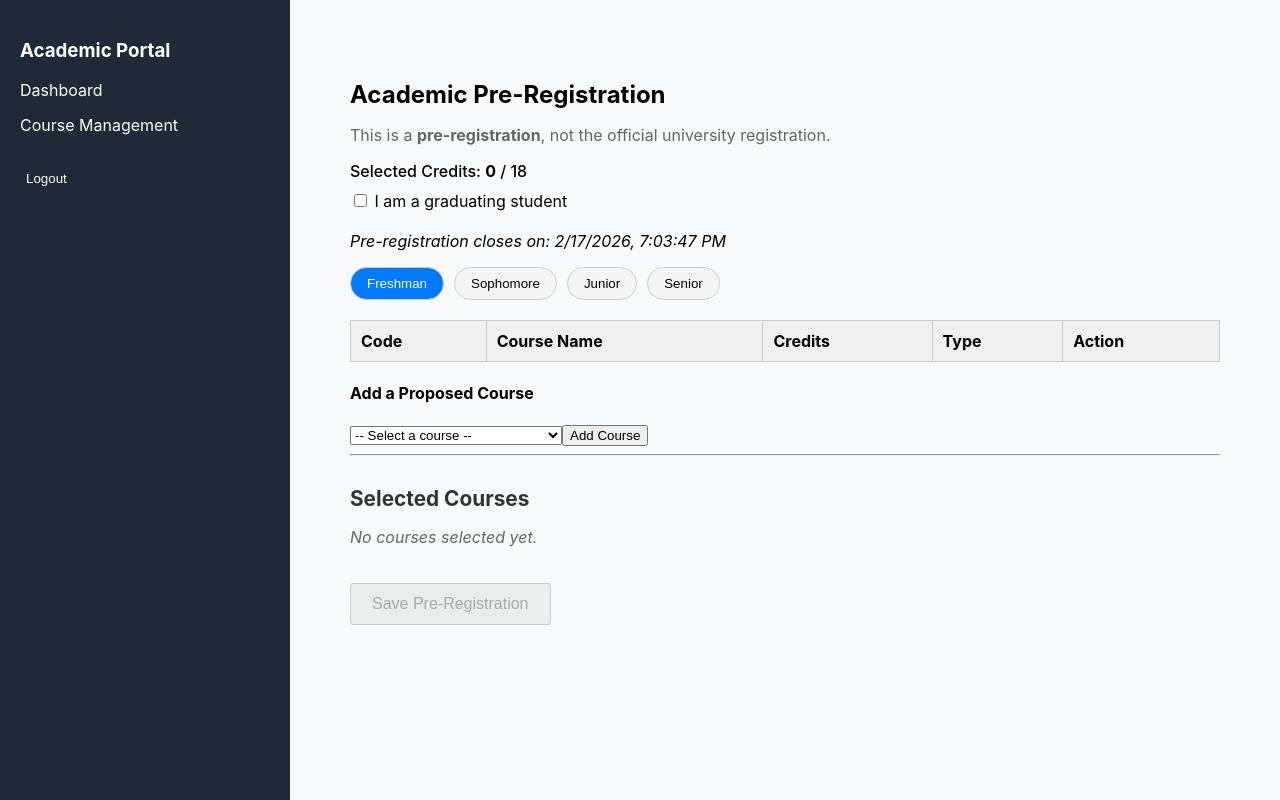
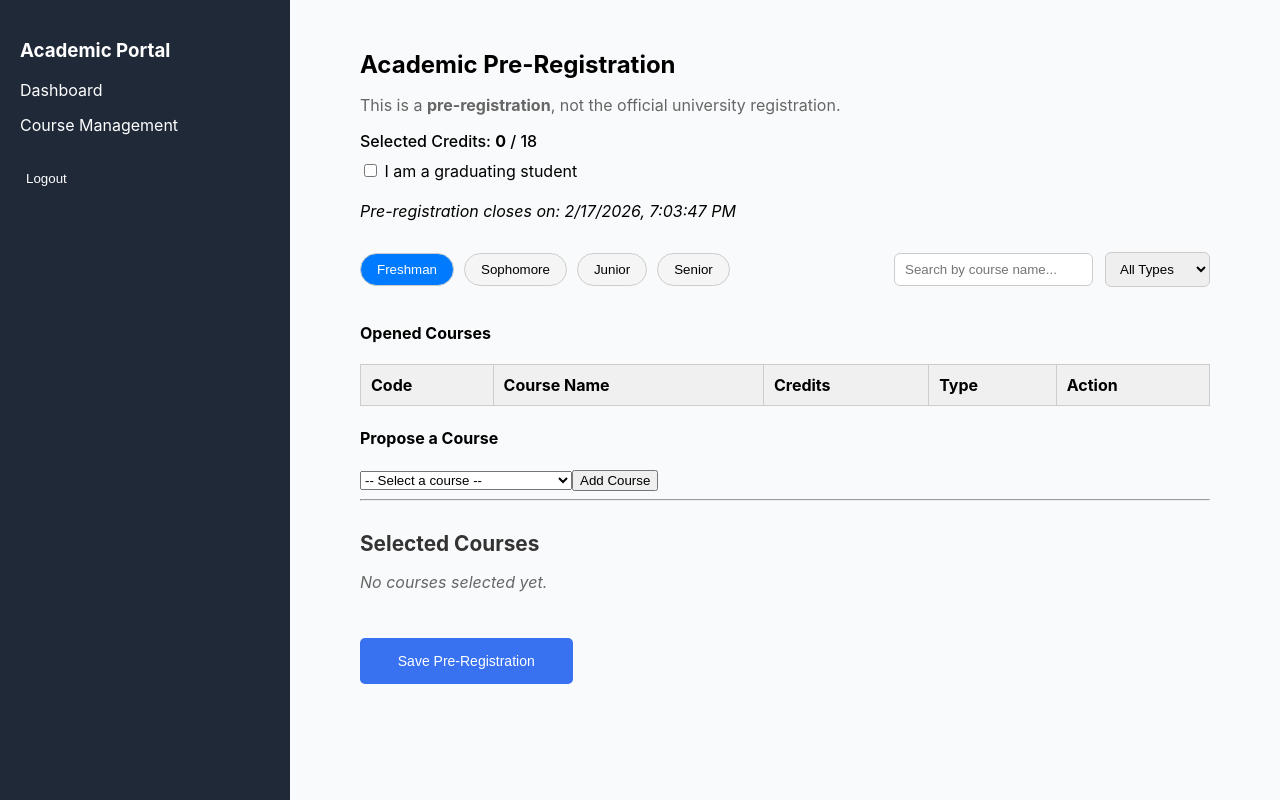
Before and after one commit to reem1002/academic-portal, a React (Create React App) app: page /pre-registration in a window 1280 px wide. Built offline with nearby package versions, Linux system fonts and the light colour scheme; sample sign-in values are in the browser's storage.

Commit message:
reg. page handeling

```diff
--- a/src/pages/PreRegisterationPage.jsx
+++ b/src/pages/PreRegisterationPage.jsx
@@ -1,8 +1,7 @@
 import { useState, useEffect } from "react";
 import "./styles/PreRegistrationPage.css";
 import bylawCourses from "../data/bylawCourses";
-import { FiTrash2 } from "react-icons/fi";
-
+import { FiTrash2, FiPlus } from 'react-icons/fi';
 
 const PreRegistrationPage = () => {
     const [openedCourses, setOpenedCourses] = useState([]);
@@ -10,29 +9,39 @@ const PreRegistrationPage = () => {
     const [selectedDropdownCourse, setSelectedDropdownCourse] = useState("");
     const [isGraduating, setIsGraduating] = useState(false);
     const [activeLevel, setActiveLevel] = useState("Freshman");
-    const [registrationEnd, setRegistrationEnd] = useState(null); // نهاية التسجيل المبدئي
+    const [registrationEnd, setRegistrationEnd] = useState(null);
+    const [searchTerm, setSearchTerm] = useState("");
+    const [typeFilter, setTypeFilter] = useState("All"); // All | Mandatory | Elective
 
     const levels = ["Freshman", "Sophomore", "Junior", "Senior"];
     const maxCredits = 18;
 
     useEffect(() => {
-        // جلب المواد المفتوحة
         const opened = JSON.parse(localStorage.getItem("openedCourses")) || [];
         setOpenedCourses(opened);
 
-        // جلب اختيارات الطالب السابقة
         const currentUser = JSON.parse(localStorage.getItem("currentUser"));
+
+        // جميع اختيارات الطالب من الـ studentSelections
         const selections = JSON.parse(localStorage.getItem("studentSelections")) || [];
         const userSelections = selections.filter(s => s.studentName === currentUser.name);
-        setSelectedCourses(userSelections);
+
+        // المواد المقترحة (لكن بدون المواد المفتوحة من الدكتور)
+        const proposed = bylawCourses.filter(
+            c => !opened.some(o => o.code === c.code)
+        );
+
+        // دمج الـ selectedCourses مع أي اختيارات سابقة للطالب
+        setSelectedCourses([...userSelections]);
+
+        // حالة التخرج
         setIsGraduating(userSelections.some(s => s.isGraduate));
 
-        // جلب مدة التسجيل المبدئي (Pre-registration)
+        // معلومات انتهاء Pre-registration
         const preRegInfo = JSON.parse(localStorage.getItem("preRegistrationInfo")) || {};
         if (preRegInfo.end) {
             setRegistrationEnd(new Date(preRegInfo.end));
         } else {
-            // إذا لم تكن محددة، نحدد 7 أيام من الآن (باي ديفولت)
             const endDate = new Date();
             endDate.setDate(endDate.getDate() + 7);
             setRegistrationEnd(endDate);
@@ -40,6 +49,12 @@ const PreRegistrationPage = () => {
         }
     }, []);
 
+    const canModify = () => {
+        if (!registrationEnd) return false;
+        return new Date() <= registrationEnd;
+    };
+
+    // إضافة مادة
     const addCourse = (course) => {
         if (!course || !canModify()) return;
 
@@ -53,16 +68,16 @@ const PreRegistrationPage = () => {
         }
     };
 
+    // إزالة مادة
     const removeCourse = (code) => {
         if (!canModify()) return;
         setSelectedCourses(selectedCourses.filter(c => c.code !== code));
     };
 
+    // حفظ التسجيل
     const submitSelection = () => {
         const currentUser = JSON.parse(localStorage.getItem("currentUser"));
         const allSelections = JSON.parse(localStorage.getItem("studentSelections")) || [];
-
-        // إزالة أي تسجيل سابق لنفس الطالب
         const updatedSelections = allSelections.filter(s => s.studentName !== currentUser.name);
 
         const newSelections = selectedCourses.map(c => ({
@@ -75,18 +90,26 @@ const PreRegistrationPage = () => {
         alert("Your pre-registration has been saved!");
     };
 
-    // التحقق إذا التسجيل المبدئي ما زال مفتوح
-    const canModify = () => {
-        if (!registrationEnd) return false;
-        return new Date() <= registrationEnd;
-    };
+    // المواد المفتوحة للمستوى الحالي
+    const filteredOpenedCourses = openedCourses
+        .filter(course => course.level === activeLevel)
+        .filter(course =>
+            course.name.toLowerCase().includes(searchTerm.toLowerCase())
+        )
+        .filter(course => {
+            if (typeFilter === "All") return true;
+            if (typeFilter === "Mandatory") return course.mandatory;
+            if (typeFilter === "Elective") return !course.mandatory;
+            return true;
+        });
 
-    // المواد المفتوحة للمستوى الحالي
-    const filteredOpenedCourses = openedCourses.filter(course => course.level === activeLevel);
 
-    // المواد اللي ممكن إضافتها من Dropdown (ليست مفتوحة بعد)
-    const dropdownOptions = bylawCourses
-        .filter(c => !openedCourses.some(o => o.code === c.code) && !selectedCourses.some(s => s.code === c.code));
+    // Proposed Courses (كل الـ bylawCourses مش مفتوحة من الدكتور)
+    const proposedCourses = bylawCourses.filter(
+        c =>
+            !openedCourses.some(o => o.code === c.code) &&
+            !selectedCourses.some(s => s.code === c.code)
+    );
 
     return (
         <div className="pr-container">
@@ -118,6 +141,8 @@ const PreRegistrationPage = () => {
                 )}
             </p>
 
+            <div className="regHeader">
+
                 {/* Tabs حسب المستوى */}
                 <div className="pr-tabs">
                     {levels.map(level => (
@@ -131,7 +156,30 @@ const PreRegistrationPage = () => {
                     ))}
                 </div>
 
-            {/* جدول المواد المفتوحة للمستوى الحالي */}
+                {/* Filters */}
+                <div className="pr-filters">
+                    <input
+                        type="text"
+                        placeholder="Search by course name..."
+                        value={searchTerm}
+                        onChange={(e) => setSearchTerm(e.target.value)}
+                        className="pr-search-input"
+                    />
+
+                    <select
+                        value={typeFilter}
+                        onChange={(e) => setTypeFilter(e.target.value)}
+                        className="pr-select"
+                    >
+                        <option value="All">All Types</option>
+                        <option value="Mandatory">Mandatory</option>
+                        <option value="Elective">Elective</option>
+                    </select>
+                </div>
+            </div>
+
+            {/* جدول المواد المفتوحة */}
+            <h4>Opened Courses</h4>
             <table className="pr-table">
                 <thead>
                     <tr>
@@ -146,7 +194,14 @@ const PreRegistrationPage = () => {
                     {filteredOpenedCourses.map(course => {
                         const selected = selectedCourses.some(c => c.code === course.code);
                         return (
-                            <tr key={course.code} className={selected ? "pr-row-selected" : ""}>
+                            <tr
+                                key={course.code}
+                                className={selected ? "pr-row-selected" : ""}
+                                style={{
+                                    backgroundColor: selected ? "#d1f0d1" : "", // اللون الأخضر الخفيف للمواد المختارة
+                                    fontWeight: selected ? "bold" : "normal"   // الخط العريض كمان للتمييز
+                                }}
+                            >
                                 <td>{course.code}</td>
                                 <td>{course.name}</td>
                                 <td>{course.credits}</td>
@@ -157,7 +212,7 @@ const PreRegistrationPage = () => {
                                         disabled={!canModify()}
                                         onClick={() => selected ? removeCourse(course.code) : addCourse(course)}
                                     >
-                                        {selected ? "Remove" : "Add"}
+                                        {selected ? <FiTrash2 size={16} /> : <FiPlus size={18} />} {/* بدل "Add" أيقونة زائد */}
                                     </button>
                                 </td>
                             </tr>
@@ -166,16 +221,17 @@ const PreRegistrationPage = () => {
                 </tbody>
             </table>
 
-            {/* Dropdown بعد الجدول لإضافة مواد مقترحة */}
-            {dropdownOptions.length > 0 && canModify() && (
+
+            {/* Dropdown لإضافة مواد مقترحة */}
+            {proposedCourses.length > 0 && canModify() && (
                 <div className="pr-dropdown">
-                    <h4>Add a Proposed Course</h4>
+                    <h4>Propose a Course</h4>
                     <select
                         value={selectedDropdownCourse}
                         onChange={(e) => setSelectedDropdownCourse(e.target.value)}
                     >
                         <option value="">-- Select a course --</option>
-                        {dropdownOptions.map(c => (
+                        {proposedCourses.map(c => (
                             <option key={c.code} value={c.code}>
                                 {c.name} ({c.code})
                             </option>
@@ -195,6 +251,7 @@ const PreRegistrationPage = () => {
 
             <hr />
 
+            {/* جدول المواد المختارة */}
             <h4 className="pr-selected-title">Selected Courses</h4>
             {selectedCourses.length === 0 ? (
                 <p className="no-courses-msg">No courses selected yet.</p>
@@ -219,7 +276,6 @@ const PreRegistrationPage = () => {
                                     <FiTrash2 size={18} />
                                 </button>
                             )}
-
                         </div>
                     ))}
                 </div>
--- a/src/pages/styles/PreRegistrationPage.css
+++ b/src/pages/styles/PreRegistrationPage.css
@@ -1,7 +1,6 @@
 .pr-container {
-  padding: 30px;
+  padding: 0 40px;
   max-width: 1000px;
-  margin: auto;
 }
 
 .pr-title {
@@ -23,9 +22,6 @@
   margin-bottom: 20px;
 }
 
-.pr-tabs {
-  margin-bottom: 20px;
-}
 
 .pr-tab-btn {
   margin-right: 10px;
@@ -62,6 +58,8 @@
 }
 
 .pr-action-btn {
+background-color: transparent;
+border: none;
   padding: 6px 12px;
   cursor: pointer;
 }
@@ -142,3 +140,42 @@
 .remove-btn:hover {
    color:#f74f4f ;
 }
+
+.pr-submit-btn{
+    margin-top: 30px;
+    width: 25%;
+    padding: 15px 30px;
+    background-color: #3872f0;
+    color: #fff;
+    border: none;
+    border-radius: 5px;
+    cursor: pointer;
+    font-size: 14px;
+    transition: background 0.2s;
+}
+
+.pr-filters {
+    display: flex;
+    gap: 12px;
+    margin: 15px 0;
+    align-items: center;
+}
+
+.pr-search-input {
+    flex: 1;
+    padding: 8px 10px;
+    border-radius: 6px;
+    border: 1px solid #ccc;
+}
+
+.pr-select {
+    padding: 8px 10px;
+    border-radius: 6px;
+    border: 1px solid #ccc;
+}
+
+.regHeader{
+    display: flex;
+    justify-content: space-between;
+    align-items: center;
+}
```
Lines whose indentation alone changed are shown as unchanged.
